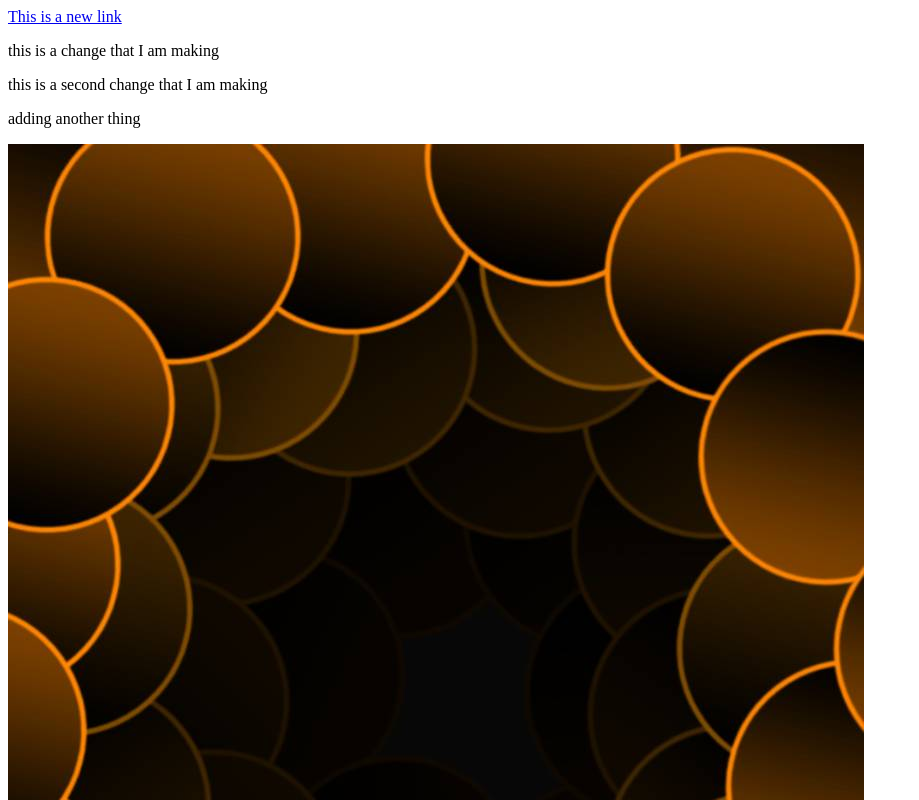
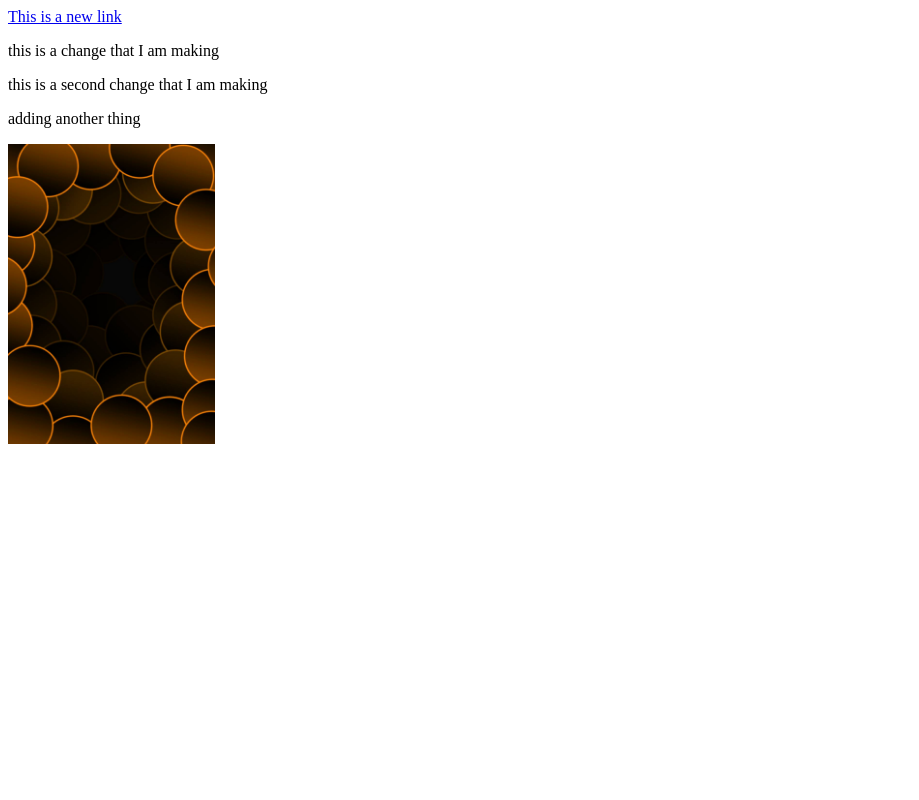
Before and after one commit to Amy-Piquant/branching-tests, a plain HTML site: page index.html in a window 1280 px wide. Shown: the top 800 px of the page, without its empty margins (0-919 px from the left). Drawn offline with Linux system fonts and the light colour scheme.

Commit message:
Update index.html

```diff
--- a/index.html
+++ b/index.html
@@ -14,7 +14,7 @@
     <p>this is a second change that I am making</p>
     <p>adding another thing</p>
     <div>
-        <img src="template.jpg">
+        <img src="template.jpg" height="300">
     </div>
 </body>
 </html>
```
